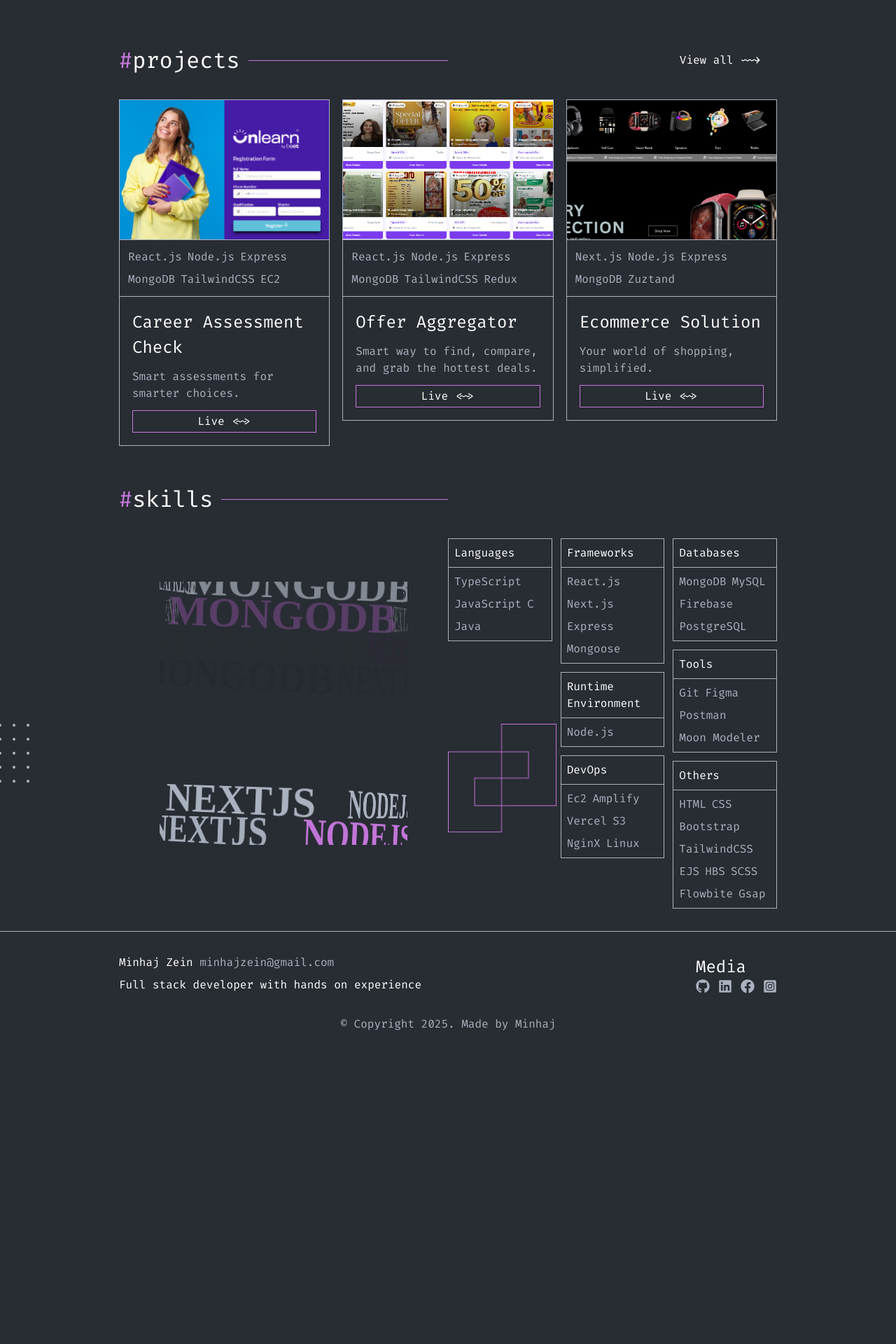
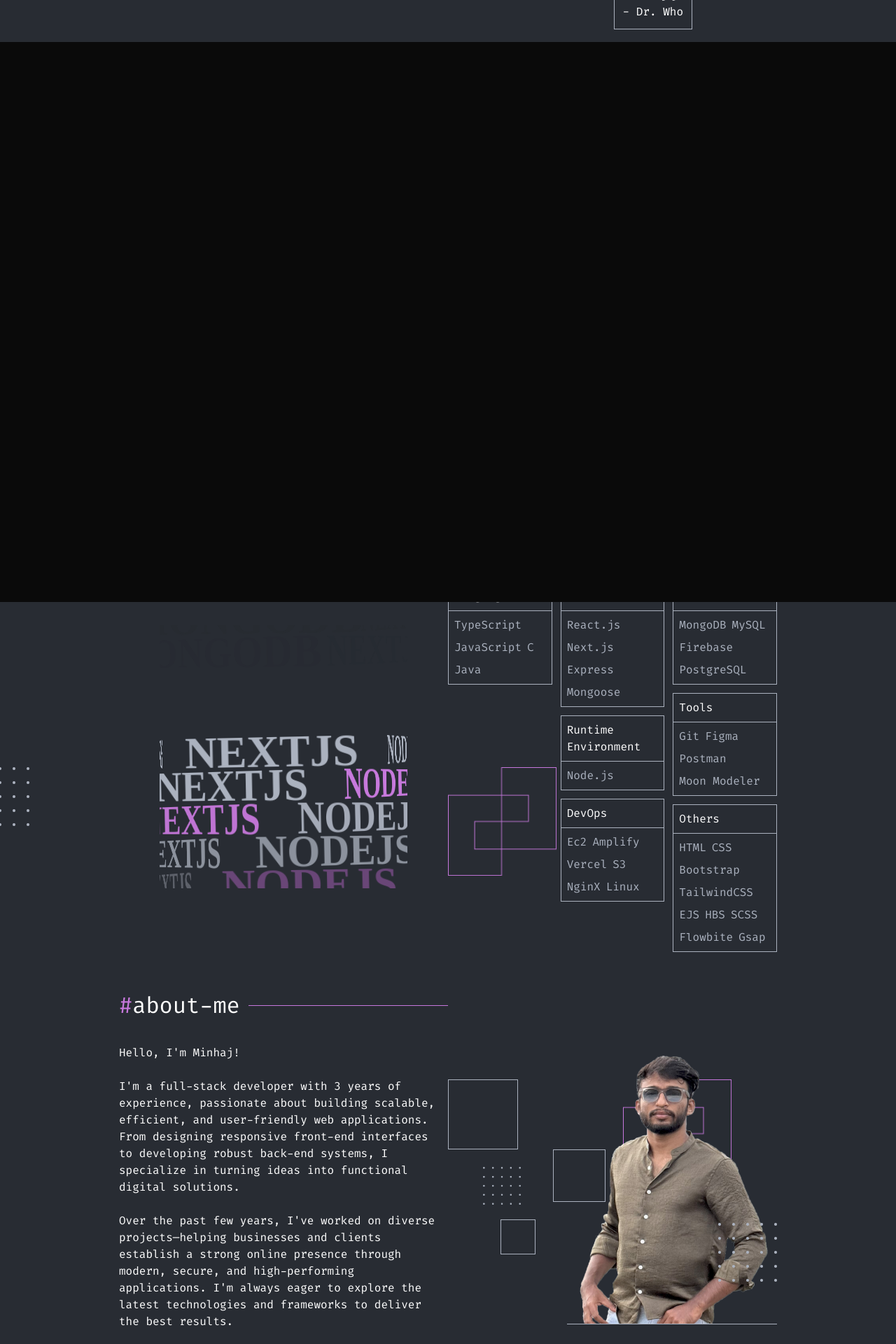
Before and after one commit to minhajzein/portfolio, a Next.js app: page / in a window 1280 px wide. Shown: the part 740-2660 px from the top of the page at 70% size. Before the commit the page ends 2247 px from the top, so only its background shows below. Built offline with nearby package versions, Linux system fonts and the light colour scheme.

Commit message:
home page completed

```diff
--- /dev/null
+++ b/src/app/components/About.tsx
@@ -0,0 +1,74 @@
+'use client'
+
+import Image from 'next/image'
+import Link from 'next/link'
+
+function About() {
+	return (
+		<div className='grid grid-cols-2 px-[170px] mt-[32px]'>
+			<div className='flex flex-col gap-[32px]'>
+				<p className='text-[16px]'>
+					{`Hello, I'm Minhaj!`} <br />
+					<br />
+					{`I'm a full-stack developer with 3 years of experience,
+					passionate about building scalable, efficient, and user-friendly web
+					applications. From designing responsive front-end interfaces to
+					developing robust back-end systems, I specialize in turning ideas into
+					functional digital solutions.`}
+					<br />
+					<br />
+					{`Over the past few years, I've worked on diverse
+					projects—helping businesses and clients establish a strong online
+					presence through modern, secure, and high-performing applications. I'm
+					always eager to explore the latest technologies and frameworks to
+					deliver the best results.`}
+				</p>
+				<Link
+					href={'/about-me'}
+					className='h-[32px] text-[16px] w-fit flex items-center border border-primary hover:bg-primary/20 duration-300 px-[24px]'
+				>
+					{'Read more ~>'}
+				</Link>
+			</div>
+			<div className='flex justify-end relative'>
+				<Image
+					src='/images/logo.png'
+					alt='logo'
+					width={0}
+					height={0}
+					sizes='100vw'
+					className='size-[155px] absolute left-[250px] z-20 top-[50px]'
+				/>
+				<div className='absolute size-[100px] left-0 top-[50px] border border-secondary'></div>
+				<div className='absolute size-[75px] left-[150px] top-[150px] border border-secondary'></div>
+				<div className='absolute size-[50px] left-[75px] top-[250px] border border-secondary'></div>
+				<Image
+					src='/images/my-pic-2.png'
+					width={0}
+					height={0}
+					sizes='100vw'
+					className='object-cover object-top h-[400px] border-b w-[300px] z-30'
+					alt=''
+				/>{' '}
+				<Image
+					src='/images/dots.png'
+					alt='dots'
+					width={0}
+					height={0}
+					sizes='100vw'
+					className='size-[54px] absolute left-[50px] top-[175px] z-40'
+				/>
+				<Image
+					src='/images/dots.png'
+					alt='dots'
+					width={0}
+					height={0}
+					sizes='100vw'
+					className='size-[84px] absolute right-0 top-[255px] z-40'
+				/>
+			</div>
+		</div>
+	)
+}
+
+export default About
--- /dev/null
+++ b/src/app/components/Contact.tsx
@@ -0,0 +1,36 @@
+import React from 'react'
+import { FaWhatsappSquare } from 'react-icons/fa'
+import { MdEmail } from 'react-icons/md'
+
+function Contact() {
+	return (
+		<div className='mt-[32px] px-[170px] flex justify-between'>
+			<p className='text-[16px] text-secondary w-[50%]'>
+				I am open to freelance opportunities, and I had be happy to discuss how
+				I can contribute to your project. If you have any other inquiries,
+				please feel free to get in touch.
+			</p>
+			<div className='p-[12px] text-[16px] min-w-[200px] border border-secondary flex flex-col gap-[12px]'>
+				<h1 className='text-primary-foreground'>Contact me here</h1>
+				<a
+					href='https://wa.me/917994507560'
+					target='_blank'
+					className='flex items-center gap-[8px]'
+				>
+					<FaWhatsappSquare className='text-secondary text-[32px]' />
+					<h1 className='text-secondary'>+91 79945 07560</h1>
+				</a>
+				<a
+					href='mailto:minhajzein@gmail.com'
+					target='_blank'
+					className='flex items-center gap-[8px]'
+				>
+					<MdEmail className='text-secondary text-[32px]' />
+					<h1 className='text-secondary'>minhajzein@gmail.com</h1>
+				</a>
+			</div>
+		</div>
+	)
+}
+
+export default Contact
--- a/src/app/components/Quotes.tsx
+++ b/src/app/components/Quotes.tsx
@@ -5,12 +5,17 @@ import { ImQuotesLeft, ImQuotesRight } from 'react-icons/im'
 function Quotes() {
 	return (
 		<div className='flex px-[170px] py-[30px]'>
-			<div className='border p-[12px] m-auto relative'>
-				<ImQuotesLeft className='bg-background absolute top-0 text-[34px] left-[12px] p-[4px] -translate-y-1/2' />
-				<h1 className='text-[24px] p-[12px]'>
-					With great power comes great electricity bill
-				</h1>
-				<ImQuotesRight className='bg-background absolute bottom-0 text-[34px] right-[12px] p-[4px] translate-y-1/2' />
+			<div className='flex flex-col m-auto items-end'>
+				<div className='border p-[12px] relative'>
+					<ImQuotesLeft className='bg-background absolute top-0 text-[34px] left-[12px] p-[4px] -translate-y-1/2' />
+					<h1 className='text-[24px] p-[12px]'>
+						With great power comes great electricity bill
+					</h1>
+					<ImQuotesRight className='bg-background absolute bottom-0 text-[34px] right-[12px] p-[4px] translate-y-1/2' />
+				</div>
+				<div className='border p-[12px]'>
+					<h1>- Dr. Who</h1>
+				</div>
 			</div>
 		</div>
 	)
--- a/src/app/components/Title.tsx
+++ b/src/app/components/Title.tsx
@@ -9,7 +9,13 @@ import Link from 'next/link'
 
 gsap.registerPlugin(ScrambleTextPlugin, ScrollTrigger, useGSAP)
 
-function Title({ title, link }: { title: string; link: string | null }) {
+function Title({
+	title,
+	link,
+}: {
+	title: string
+	link: string | null | undefined
+}) {
 	const textRef = useRef<HTMLHeadingElement>(null)
 
 	useGSAP(() => {
@@ -46,7 +52,7 @@ function Title({ title, link }: { title: string; link: string | null }) {
 	return (
 		<div className='flex justify-between items-center mt-[52px] w-full px-[170px]'>
 			<div className='flex items-center gap-[12px] w-[50%]'>
-				<h1 className='text-[32px]'>
+				<h1 className='text-[32px] text-nowrap'>
 					<span className='text-primary'>#</span>
 					<span ref={textRef}>{title}</span>
 				</h1>
--- a/src/app/components/projects/ProjectCard.tsx
+++ b/src/app/components/projects/ProjectCard.tsx
@@ -22,7 +22,7 @@ function ProjectCard({ project }: { project: Project }) {
 				<a
 					href={project.live}
 					target='_blank'
-					className='h-[32px] w-[110] flex justify-center items-center text-[16px] px-[12px] hover:bg-primary/20 border border-primary'
+					className='h-[32px] duration-300 w-[110] flex justify-center items-center text-[16px] px-[12px] hover:bg-primary/20 border border-primary'
 				>{`Live <~>`}</a>
 			</div>
 		</div>
--- a/src/app/page.tsx
+++ b/src/app/page.tsx
@@ -1,11 +1,12 @@
 'use client'
 
-import CubeAnimation from './components/skills/CubeAnimation'
 import Hero from './components/Hero'
 import Projects from './components/projects/Projects'
 import Quotes from './components/Quotes'
 import Title from './components/Title'
 import Skills from './components/skills/Skills'
+import About from './components/About'
+import Contact from './components/Contact'
 
 export default function Home() {
 	return (
@@ -16,6 +17,10 @@ export default function Home() {
 			<Projects />
 			<Title title='skills' link={null} />
 			<Skills />
+			<Title title='about-me' link={null} />
+			<About />
+			<Title title='contact-me' link={null} />
+			<Contact />
 		</div>
 	)
 }
--- /dev/null
+++ b/src/app/template.tsx
@@ -0,0 +1,37 @@
+'use client'
+
+import { animatePageIn } from '@/utils/animations'
+import { useGSAP } from '@gsap/react'
+import gsap from 'gsap'
+import React from 'react'
+
+gsap.registerPlugin(useGSAP)
+
+function template({ children }: { children: React.ReactNode }) {
+	useGSAP(() => {
+		animatePageIn()
+	})
+	return (
+		<div className='w-full min-h-dvh'>
+			<div
+				id='banner-1'
+				className='min-h-dvh w-1/4 fixed top-0 left-0 z-50 bg-neutral-950'
+			></div>
+			<div
+				id='banner-2'
+				className='min-h-dvh w-1/4 fixed top-0 left-1/4 z-50 bg-neutral-950'
+			></div>
+			<div
+				id='banner-3'
+				className='min-h-dvh w-1/4 fixed top-0 left-2/4 z-50 bg-neutral-950'
+			></div>
+			<div
+				id='banner-4'
+				className='min-h-dvh w-1/4 fixed top-0 left-3/4 z-50 bg-neutral-950'
+			></div>
+			{children}
+		</div>
+	)
+}
+
+export default template
--- a/src/components/footer/Footer.tsx
+++ b/src/components/footer/Footer.tsx
@@ -9,7 +9,7 @@ import {
 
 function Footer() {
 	return (
-		<div className='px-[170px] py-[32px] border-t gap-[32px] mt-[32px] flex flex-col'>
+		<div className='px-[170px] py-[32px] border-t gap-[32px] mt-[52px] flex flex-col'>
 			<div className='flex justify-between'>
 				<div className='flex flex-col gap-[8px]'>
 					<h1 className='text-[16px]'>
--- a/src/components/header/Header.tsx
+++ b/src/components/header/Header.tsx
@@ -6,6 +6,8 @@ import {
 	FaInstagramSquare,
 	FaLinkedin,
 } from 'react-icons/fa'
+import TransitionLink from './TransitionLink'
+import Link from 'next/link'
 
 function Header() {
 	return (
@@ -18,22 +20,22 @@ function Header() {
 				<FaInstagramSquare className='text-[20px] text-secondary' />
 			</div>
 			<div className='flex items-center gap-[4px]'>
-				<h1 className='text-[16px]'>
+				<Link href='/' className='text-[16px]'>
 					<span className='text-primary'>Minhaj</span> zein
-				</h1>
+				</Link>
 			</div>
 			<ol className='flex text-[16px] capitalize gap-[32px]'>
 				<li>
-					<span className='text-primary'>#</span>home
+					<TransitionLink label='home' href='/' />
 				</li>
 				<li>
-					<span className='text-primary'>#</span>works
+					<TransitionLink label='works' href='/projects' />
 				</li>
 				<li>
-					<span className='text-primary'>#</span>about-me
+					<TransitionLink label='about-me' href='/about-me' />
 				</li>
 				<li>
-					<span className='text-primary'>#</span>contact-me
+					<TransitionLink label='contact-me' href='/contact-me' />
 				</li>
 			</ol>
 		</div>
--- /dev/null
+++ b/src/components/header/TransitionLink.tsx
@@ -0,0 +1,38 @@
+'use client'
+
+import { animatePageOut } from '@/utils/animations'
+import { usePathname, useRouter } from 'next/navigation'
+import React from 'react'
+import { Button } from '../ui/button'
+
+interface Props {
+	href: string
+	label: string
+}
+function TransitionLink({ href, label }: Props) {
+	const router = useRouter()
+	const pathName = usePathname()
+
+	const isActive: boolean = href === pathName
+
+	const handleClick = () => {
+		if (!isActive) {
+			animatePageOut(href, router)
+		}
+	}
+
+	return (
+		<Button
+			onClick={handleClick}
+			variant='destructive'
+			className={`${
+				isActive ? 'text-primary-foreground' : 'text-secondary'
+			} capitalize hover:text-primary-foreground text-[16px] flex gap-0 cursor-pointer duration-300 items-center p-0`}
+		>
+			<span className='text-primary'>#</span>
+			<span>{label}</span>
+		</Button>
+	)
+}
+
+export default TransitionLink
--- /dev/null
+++ b/src/utils/animations.tsx
@@ -0,0 +1,37 @@
+import gsap from 'gsap'
+import { AppRouterInstance } from 'next/dist/shared/lib/app-router-context.shared-runtime'
+
+export function animatePageIn() {
+	const bannerOne = document.getElementById('banner-1')
+	const bannerTwo = document.getElementById('banner-2')
+	const bannerThree = document.getElementById('banner-3')
+	const bannerFour = document.getElementById('banner-4')
+	if (bannerOne && bannerTwo && bannerThree && bannerFour) {
+		const tl = gsap.timeline()
+		tl.set([bannerOne, bannerTwo, bannerThree, bannerFour], {
+			yPercent: 0,
+		}).to([bannerOne, bannerTwo, bannerThree, bannerFour], {
+			yPercent: 100,
+			stagger: 0.2,
+		})
+	}
+}
+
+export function animatePageOut(href: string, router: AppRouterInstance) {
+	const bannerOne = document.getElementById('banner-1')
+	const bannerTwo = document.getElementById('banner-2')
+	const bannerThree = document.getElementById('banner-3')
+	const bannerFour = document.getElementById('banner-4')
+	if (bannerOne && bannerTwo && bannerThree && bannerFour) {
+		const tl = gsap.timeline()
+		tl.set([bannerOne, bannerTwo, bannerThree, bannerFour], {
+			yPercent: -100,
+		}).to([bannerOne, bannerTwo, bannerThree, bannerFour], {
+			yPercent: 0,
+			stagger: 0.2,
+			onComplete: () => {
+				router.push(href)
+			},
+		})
+	}
+}
```
Also changed, not shown: public/images/my-pic-2.png (added).
